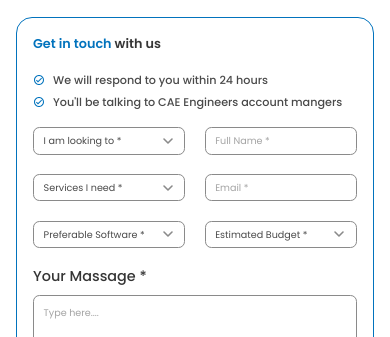
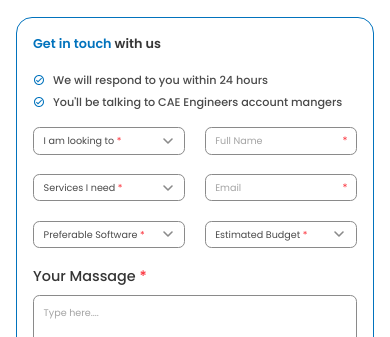
Before and after one commit to Maheerali-pk/solvo, a Next.js app: page /services in a window 390 px wide. Shown: the part 3201-3538 px from the top of the page. Built offline with nearby package versions, Linux system fonts and the light colour scheme.

Commit message:
Home page fixes done

```diff
--- a/app/(routes)/home/components/HeroSection.tsx
+++ b/app/(routes)/home/components/HeroSection.tsx
@@ -36,7 +36,7 @@ const HeroSection: React.FC<HeroSectionProps> = () => {
         {/* Swiper Container */}
         <div className="w-full">
           <Swiper
-            spaceBetween={0}
+            spaceBetween={30}
             slidesPerView={1}
             onSwiper={setSwiperInstance}
             onSlideChange={handleSlideChange}
--- a/app/(routes)/home/components/OurBestClients.tsx
+++ b/app/(routes)/home/components/OurBestClients.tsx
@@ -14,7 +14,7 @@ const clientLogos = [
 
 export default function OurBestClients() {
   return (
-    <section className="w-full flex flex-col items-center gap-6 py-section-spacing relative">
+    <section className="w-full flex flex-col items-center gap-6 py-section-spacing relative sm:px-side-space">
       {/* Gradient Border Top */}
       <div className="absolute top-0 left-0 right-0 h-px bg-gradient-to-r from-[#fafafa] via-[#8a8a8a] to-[#fafafa]"></div>
       <div className="absolute bottom-0 left-0 right-0 h-px bg-gradient-to-r from-[#fafafa] via-[#8a8a8a] to-[#fafafa]"></div>
--- a/app/components/ClientReviewItem.tsx
+++ b/app/components/ClientReviewItem.tsx
@@ -49,7 +49,7 @@ const ClientReviewItem: React.FC<ClientReviewItemProps> = ({ data }) => {
           </div>
           <a
             href={data.verifyLink}
-            className="text-base leading-6 underline text-primary-blue font-normal font-poppins hover:underline"
+            className="text-base leading-6 underline text-primary-blue font-normal font-poppins hover:underline sm:hidden"
           >
             {data.verifyLinkText}
           </a>
--- a/app/components/ClientReviewsSection.tsx
+++ b/app/components/ClientReviewsSection.tsx
@@ -53,7 +53,7 @@ const ClientReviewsSection: React.FC<ClientReviewsSectionProps> = () => {
 
   return (
     <>
-      <section className="w-full hidden sm:flex overflow-hidden flex flex-col items-center gap-6 py-[3.125rem] relative bg-primary-light-blue">
+      <section className="w-full hidden sm:flex overflow-hidden flex-col items-center gap-6 py-[3.125rem] relative bg-primary-light-blue">
         <div className="w-full max-w-desktop mx-auto flex flex-col gap-6 relative">
           {/* <img
             src="/images/client-reviews/bg-item.png"
@@ -61,6 +61,7 @@ const ClientReviewsSection: React.FC<ClientReviewsSectionProps> = () => {
             className="absolute  -translate-y-[309px] left-0 h-[950px] w-[675px] object-contain -translate-x-2/3"
           /> */}
           {/* Swiper Container */}
+
           <div className="w-full">
             <Swiper
               spaceBetween={0}
@@ -84,6 +85,12 @@ const ClientReviewsSection: React.FC<ClientReviewsSectionProps> = () => {
           </div>
 
           {/* Slider Controls */}
+          <a
+            href="/verify-reviews"
+            className="text-base leading-6 underline text-primary-blue font-normal font-poppins hover:underline sm:px-side-space hidden sm:block "
+          >
+            Verify our reviews
+          </a>
           <ReviewsSlider
             thumbnails={allClientReviews.map((review) => review.image)}
             currentIndex={desktopCurrentIndex}
--- a/app/components/CustomSelect.tsx
+++ b/app/components/CustomSelect.tsx
@@ -100,7 +100,16 @@ export default function CustomSelect({
         disabled={disabled}
         className="w-full px-3 py-1 pr-8 border border-footer-border rounded-lg text-base leading-[2em] text-footer-text font-normal font-poppins bg-white outline-none cursor-pointer focus:border-primary-blue disabled:opacity-50 disabled:cursor-not-allowed text-left flex items-center justify-between"
       >
-        <span className={value ? "" : "text-footer-text"}>{displayText}</span>
+        <span className={value ? "" : "text-footer-text"}>
+          {displayText.includes(" *") ? (
+            <>
+              {displayText.replace(" *", "")}
+              <span className="text-red-500"> *</span>
+            </>
+          ) : (
+            displayText
+          )}
+        </span>
         <div
           className={`absolute right-3 top-1/2 -translate-y-1/2 w-5 h-5 text-footer-border transition-transform ${
             isOpen ? "rotate-180" : ""
--- a/app/components/CustomerSimulationItemMobile.tsx
+++ b/app/components/CustomerSimulationItemMobile.tsx
@@ -16,14 +16,30 @@ const CustomerSimulationItemMobile: React.FC<
 > = ({ badgeText, badgeIcon, title, phase, index }) => {
   return (
     <div className="relative flex flex-col gap-[0.625rem] w-full overflow-hidden">
-      {index === 0 && (
+      <img
+        src="/images/customer-simulation/circle.png"
+        alt="Background"
+        className="absolute top-0 w-40 h-48 right-0 -translate-y-0"
+        loading="lazy"
+      />
       <img
         src="/images/customer-simulation/line-mobile.png"
         alt="Background"
         className="absolute bottom-6 w-full left-side-space right-  right-0 z-10"
         loading="lazy"
       />
-      )}
+      <img
+        src={"/images/customer-simulation/dots.png"}
+        alt="Step 1"
+        className="object-contain h-[50%] left-1/2 -translate-x-1/2 bottom-0 absolute"
+        loading="lazy"
+      />
+      <img
+        src={"/images/customer-simulation/cloud.png"}
+        alt="Step 1"
+        className="object-contain  w-80 bottom-28 left-1/2 -translate-x-1/2 absolute"
+        loading="lazy"
+      />
       {/* Main Card */}
       <div className="w-full bg-white rounded-[0px_0px_1.875rem_1.875rem] overflow-hidden">
         {/* Content */}
--- a/app/components/GetInTouchForm.tsx
+++ b/app/components/GetInTouchForm.tsx
@@ -106,15 +106,20 @@ export default function GetInTouchForm() {
           />
 
           {/* Full Name * */}
+          <div className="relative w-[12.5rem] sm:w-full">
             <input
               type="text"
               name="fullName"
               value={formData.fullName}
               onChange={handleChange}
-            placeholder="Full Name *"
+              placeholder="Full Name"
               required
-            className="px-3 py-1 border border-footer-border rounded-lg w-[12.5rem] sm:w-full text-base leading-[2em] text-footer-text font-normal font-poppins outline-none focus:border-primary-blue"
+              className="w-full px-3 py-1 border border-footer-border rounded-lg text-base leading-[2em] text-footer-text font-normal font-poppins outline-none focus:border-primary-blue"
             />
+            <span className="absolute right-3 top-1/2 -translate-y-1/2 text-red-500 pointer-events-none">
+              *
+            </span>
+          </div>
 
           {/* Services I need * */}
           <CustomSelect
@@ -132,15 +137,20 @@ export default function GetInTouchForm() {
           />
 
           {/* Email * */}
+          <div className="relative w-[12.5rem] sm:w-full">
             <input
               type="email"
               name="email"
               value={formData.email}
               onChange={handleChange}
-            placeholder="Email *"
+              placeholder="Email"
               required
-            className="px-3 py-1 border border-footer-border rounded-lg w-[12.5rem] sm:w-full text-base leading-[2em] text-footer-text font-normal font-poppins outline-none focus:border-primary-blue"
+              className="w-full px-3 py-1 border border-footer-border rounded-lg text-base leading-[2em] text-footer-text font-normal font-poppins outline-none focus:border-primary-blue"
             />
+            <span className="absolute right-3 top-1/2 -translate-y-1/2 text-red-500 pointer-events-none">
+              *
+            </span>
+          </div>
 
           {/* Preferable Software * */}
           <CustomSelect
@@ -180,7 +190,7 @@ export default function GetInTouchForm() {
             htmlFor="message"
             className="text-lg leading-[1.333em] text-text-gray font-medium font-poppins"
           >
-            Your Massage *
+            Your Massage <span className="text-red-500">*</span>
           </label>
           <textarea
             id="message"
--- a/app/components/ServicesMainTabs.tsx
+++ b/app/components/ServicesMainTabs.tsx
@@ -66,7 +66,7 @@ export default function OurServicesSection({
               <div
                 key={index}
                 onClick={() => onServiceClick?.(index)}
-                className={`flex-1 flex flex-col items-center bg-white cursor-pointer transition-opacity gap-6 justify-between ${
+                className={`flex-1 flex flex-col items-center bg-white cursor-pointer transition-opacity gap-6 sm:grid sm:items-start sm:grid-rows-[1.1fr_1fr]  ${
                   !isSelected ? "hover:opacity-80" : ""
                 }`}
               >
```
Lines whose indentation alone changed are shown as unchanged.
